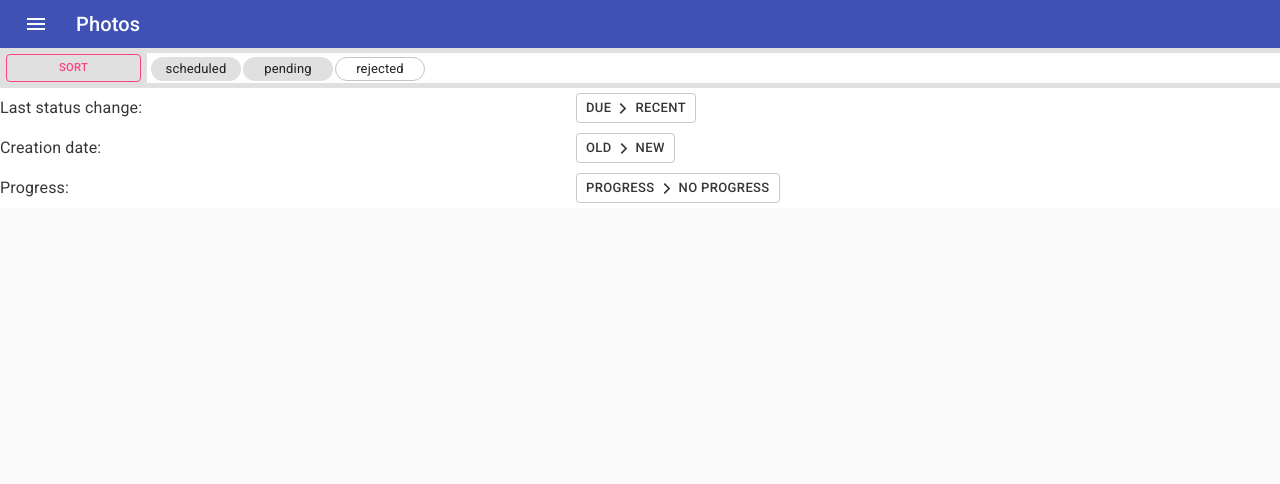
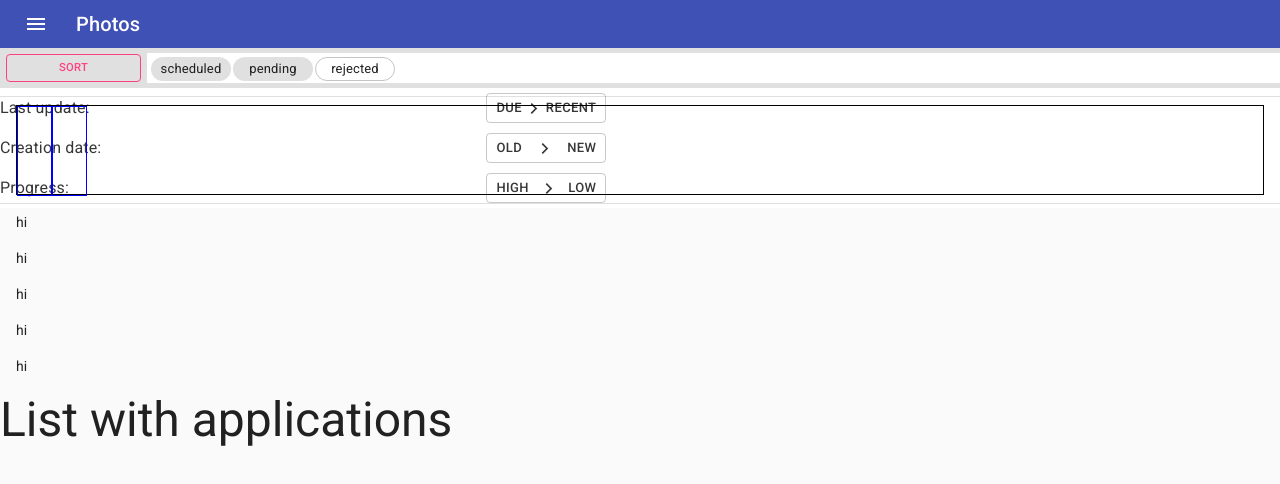
Before and after one commit to fabianschu/Plyo, a Next.js app in the folder frontend/: page / in a window 1280 px wide. Both pictures are taken after a click on the button "SORT". Shown: the top 484 px of the page. Built offline with nearby package versions, Linux system fonts and the light colour scheme.

Commit message:
ibasic setup for importing data and dynamic rendering

```diff
--- /dev/null
+++ b/frontend/components/ApplicationList.js
@@ -0,0 +1,64 @@
+import React from 'react';
+import { makeStyles } from '@material-ui/core/styles';
+import List from '@material-ui/core/List';
+import ListItem from '@material-ui/core/ListItem';
+import ListItemIcon from '@material-ui/core/ListItemIcon';
+import ListItemText from '@material-ui/core/ListItemText';
+import Divider from '@material-ui/core/Divider';
+
+const useStyles = makeStyles(theme => ({
+    root: {
+        marginTop: 88
+    },
+    div1: {
+        width: '70px',
+        height: '90px',
+        display: 'flex',
+        border: '1px solid black',
+        width: '100%',
+    },
+    div2: {
+        width: '35px',
+        height: '90px',
+        border: '1px solid blue'
+    },
+    div3: {
+        width: '35px',
+        height: '45px',
+        border: '1px solid yellow'
+    }
+}));
+
+const ApplicationList = () => {
+
+    const classes = useStyles();
+
+    return (
+        <List component="nav" className={classes.root}>
+            <Divider/>
+            <ListItem
+                button
+                >
+                    <div className={classes.div1}>
+                        <div className={classes.div2}>
+                        </div>
+                        <div className={classes.div2}>
+                            {/* <div className={classes.div3}>
+                            </div>
+                            <div className={classes.div3}>
+                            </div> */}
+                        </div>
+                    </div>
+            </ListItem>
+            <Divider/>
+            <ListItem>hi</ListItem>
+            <ListItem>hi</ListItem>
+            <ListItem>hi</ListItem>
+            <ListItem>hi</ListItem>
+            <ListItem>hi</ListItem>
+
+        </List>
+    )
+}
+
+export default ApplicationList;
--- a/frontend/components/ApplicationListView.js
+++ b/frontend/components/ApplicationListView.js
@@ -2,8 +2,7 @@ import React, {useState} from 'react';
 import FilterSortBar from './FilterSortBar';
 import SortMenu from './SortMenu';
 import Typography from '@material-ui/core/Typography';
-import { makeStyles } from '@material-ui/core/styles';
-import FilterSortButton from './FilterSortButton';
+import ApplicationList from './ApplicationList';
 
 const ApplicationListView = (props) => {
 
@@ -73,6 +72,7 @@ const ApplicationListView = (props) => {
                 sortAge={sortAge}
                 sortUpdate={sortUpdate}
                 sortProgress={sortProgress}/>
+            <ApplicationList />
             <div
                 style={{height: '200vh'}}>
                 <Typography variant="h3">
--- a/frontend/components/FilterSortBar.js
+++ b/frontend/components/FilterSortBar.js
@@ -42,7 +42,7 @@ const useStyles = makeStyles(theme => ({
         '-webkit-overflow-scrolling': 'touch'
     },
     chip: {
-        width: '90px',
+        width: '80px',
         margin: '1px'
     }
 }));
--- a/frontend/components/SortMenu.js
+++ b/frontend/components/SortMenu.js
@@ -25,19 +25,15 @@ const useStyles = makeStyles(theme => ({
         width: '100%'
     },
     buttonContainer: {
-        width: '55%'
+        width: '62%'
     },
     icon: {
         height: '13px'
     },
-    button1: {
-        display: 'column',
-        backgroundColor: 'red'
-    },
-    button2: {
+    button: {
+        width: '120px',
         display: 'flex',
-        flexDirection: 'row-reverse',
-        backgroundColor: 'green'
+        justifyContent: 'space-between'
     }
   }));
 
@@ -65,7 +61,7 @@ const SortMenu = (props) => {
             <Box className={classes.box}>
                 <div className={classes.oneFilterContainer}>
                     <Typography>
-                        Last status change:
+                        Last update:
                     </Typography>
                     <div className={classes.buttonContainer}>
                         <Button
@@ -98,6 +94,7 @@ const SortMenu = (props) => {
                         <Button
                             size="small"
                             variant={sortAgeButtonVariant}
+                            className={classes.button}
                             onClick={props.handleAgeSort}>
                                 {
                                     props.sortAge === 0 || props.sortAge === 1 ?
@@ -129,15 +126,15 @@ const SortMenu = (props) => {
                             {
                                 props.sortProgress === 0 || props.sortProgress === 1 ?
                                 <>
-                                    <span>progress</span>
+                                    <span>high</span>
                                     <ArrowForwardIosIcon className={classes.icon}/>
-                                    <span>no progress</span>
+                                    <span>low</span>
                                 </>
                                 :
                                 <>
-                                    <span>no progress</span>
+                                    <span>low</span>
                                     <ArrowForwardIosIcon className={classes.icon}/>
-                                    <span>progress</span>
+                                    <span>high</span>
                                 </>
                             }
                         </Button>
```
